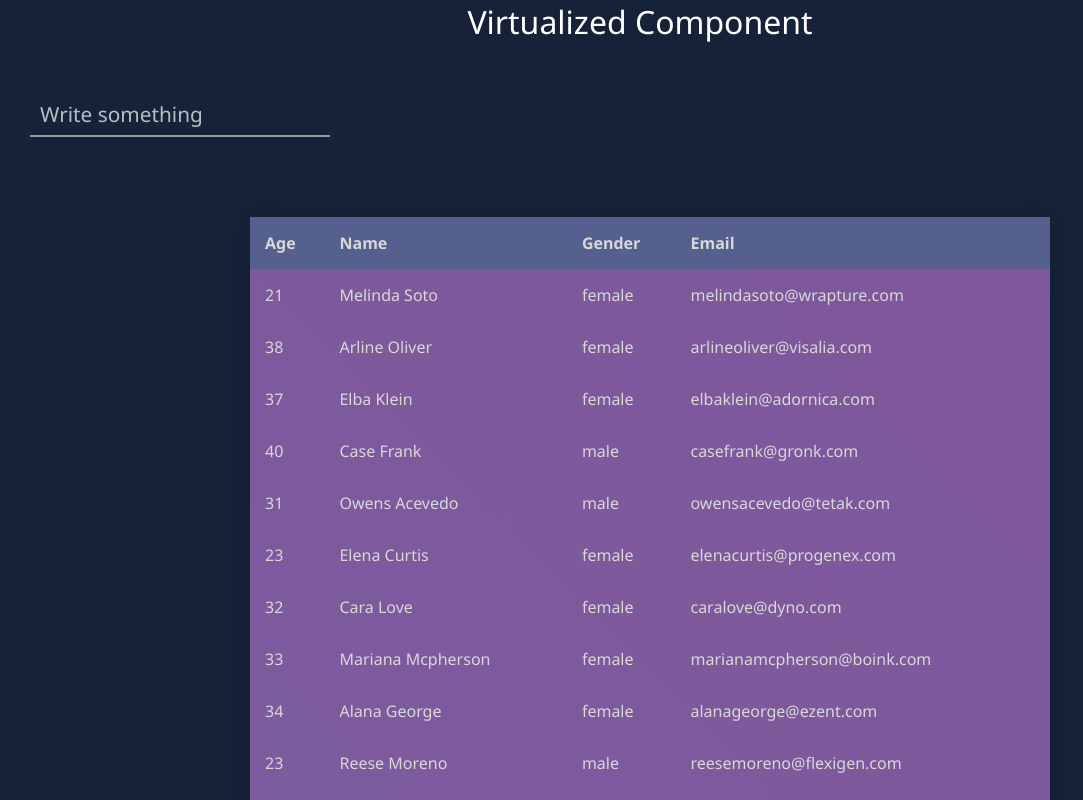
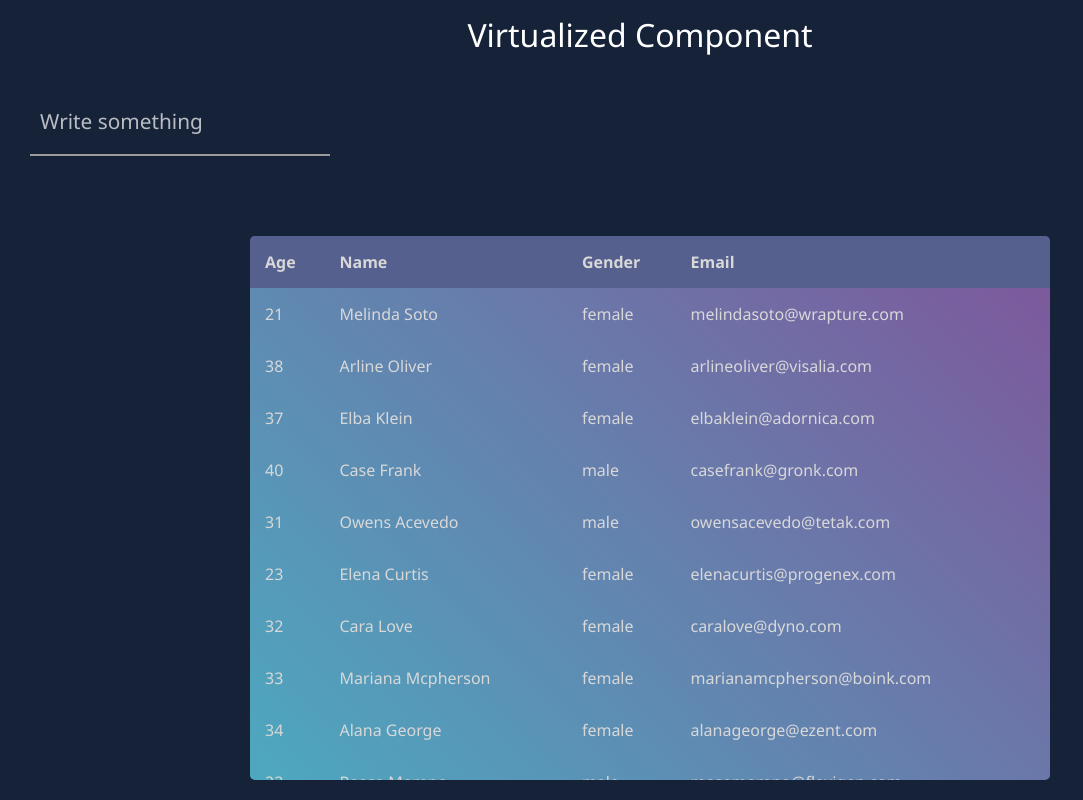
Before and after one commit to Hamzazaheer721/Webworkers-React-Typescript, a React (Create React App) app: page /virtualization in a window 1280 px wide. Shown: the top 800 px of the page, without its empty margins (0-1083 px from the left). Built offline with nearby package versions, Linux system fonts and the light colour scheme.

Commit message:
!feat(CT-8): scrollbar added

```diff
--- a/src/components/InputField/index.styled.ts
+++ b/src/components/InputField/index.styled.ts
@@ -19,7 +19,7 @@ export const InputField = styled.input`
 `
 
 export const InputWrapper = styled.div`
-  flex: 0.2;
+  flex: 0.1;
   display: flex;
-  margin: 50px 0 30px 30px;
+  margin: 20px 0 30px 30px;
 `
--- a/src/components/Table/index.styled.ts
+++ b/src/components/Table/index.styled.ts
@@ -3,23 +3,44 @@ import styled from 'styled-components'
 export const TableWrapper = styled.div`
   background: linear-gradient(45deg, #2193b0, #5f2c82);
   margin-top: 50px;
-  flex:0.7;
-  min-height: 500px;
-  height: 600px;
+  flex:0.8;
+  margin-bottom: 20px;
+  height: 100%;
   width: 800px;
   border-radius: 5px;
   margin-left: 20px;
   align-self: center;
+  overflow: auto;
+  &::-webkit-scrollbar-track{
+    -webkit-box-shadow: inset 0 0 6px rgba(0,0,0,0.3);
+    border-radius: 10px;
+    background: linear-gradient(50deg, #5f2c82,#2193b0);
+  }
+
+  &::-webkit-scrollbar{
+    width: 16px;
+    background: #5f2c82;
+    border-radius: 2px;
+  }
+
+  &::-webkit-scrollbar-thumb{
+    border-radius: 10px;
+    -webkit-box-shadow: inset 0 0 6px rgba(0,0,0,.3);
+    background-color: #555;
+
+  }
+
+
 `
 export const Table = styled.table`
   width: 100%;
+  height: 100%;
   border-collapse: collapse;
   overflow: hidden;
   box-shadow: 0 0 20px rgba(0,0,0,0.1);
   th{
     font-weight: bold;
   }
-
   td{
       font-weight: 100;
   }
--- a/src/components/Table/index.tsx
+++ b/src/components/Table/index.tsx
@@ -7,6 +7,7 @@ interface ITableProps{
   data : IDataType[],
   value: string
 }
+
 const TableComponent: FC<ITableProps> = memo(({ data, value }: ITableProps) => {
   console.log('Data', data)
   console.log('value', value)
--- a/src/components/Virtualization/index.styled.ts
+++ b/src/components/Virtualization/index.styled.ts
@@ -1,7 +1,7 @@
 import styled from 'styled-components';
 
 export const Wrapper = styled.div`
-  height: 100%;
+  height: 100vh;
   width : 100%;
   background-color : black;
   background-color: #152238;
```
